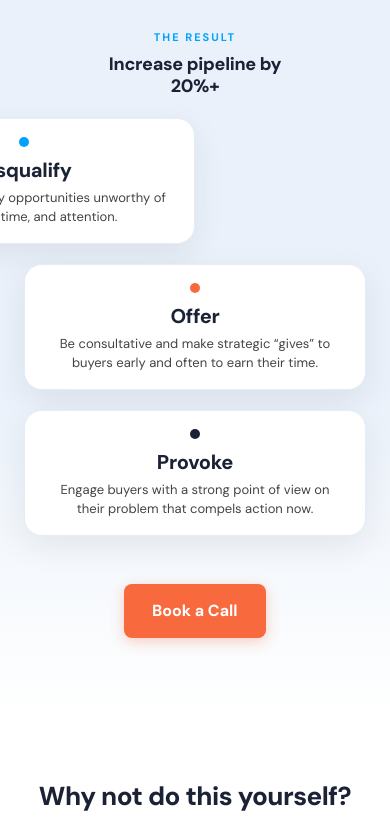
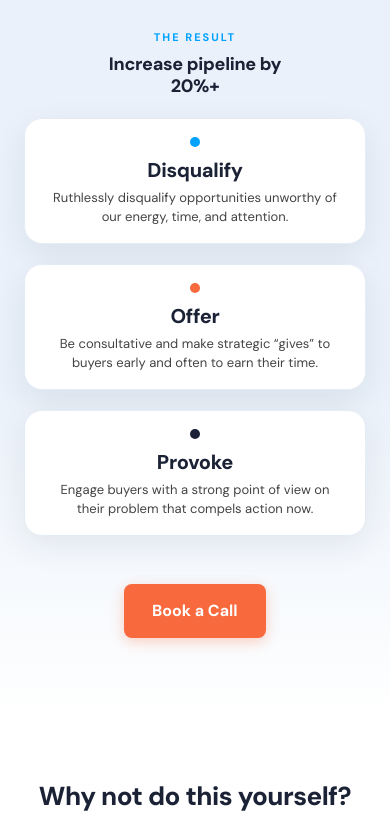
Before and after one commit to Outbound-Squad/website, a plain HTML site: page index.html in a window 390 px wide. Shown: the part 5504-6330 px from the top of the page. Drawn offline with Linux system fonts and the light colour scheme.

Commit message:
Fix Too Good To Ignore cards overflowing on mobile and tablet (#8)
The 3 methodology cards (Disqualify / Offer / Provoke) were rendering off-screen
on viewports below 860px because the desktop flywheel's positioning rules leaked
through the mobile breakpoint reset.

Specifically:
- .tgti-node.top { left: 50%; transform: translateX(-50%); }
- .tgti-node.bottom-right { right: 0; bottom: 6%; }
- .tgti-node.bottom-left { left: 0; bottom: 6%; }

These selectors have specificity 0,2,0 (two classes), but the mobile reset
only used .tgti-node (specificity 0,1,0), so its position/transform overrides
were ignored. Result: the Disqualify card was translated -50% off the left
edge of the viewport, and Offer/Provoke were pinned to opposite edges.

Fix: bump the mobile reset to match the same specificity by listing all 3
variants explicitly, and clear left/right/top/bottom in addition to position
and transform.

Co-authored-by: Jason Bay <jb@outboundsquad.com>

```diff
--- a/index.html
+++ b/index.html
@@ -1161,18 +1161,31 @@
         align-items: center;
       }
       .tgti-flywheel-svg { display: none; }
-      .tgti-hub {
+      .tgti-hub,
+      .tgti-hub.tgti-hub-text {
         position: static;
         transform: none;
         width: 200px;
         max-width: none;
         order: 0;
       }
-      .tgti-node {
+      /* Mobile/tablet: stack the 3 nodes vertically.
+         These selectors must match the specificity of .tgti-node.top /
+         .tgti-node.bottom-right / .tgti-node.bottom-left from the desktop
+         flywheel layout, otherwise their position/transform values leak
+         through and push the cards off-screen. */
+      .tgti-node,
+      .tgti-node.top,
+      .tgti-node.bottom-right,
+      .tgti-node.bottom-left {
         position: static;
         transform: none;
         width: 100%;
         max-width: 420px;
+        left: auto;
+        right: auto;
+        top: auto;
+        bottom: auto;
       }
       .tgti-proof { gap: 32px; margin-top: 40px; }
       .tgti-proof img { height: 28px; }
```
